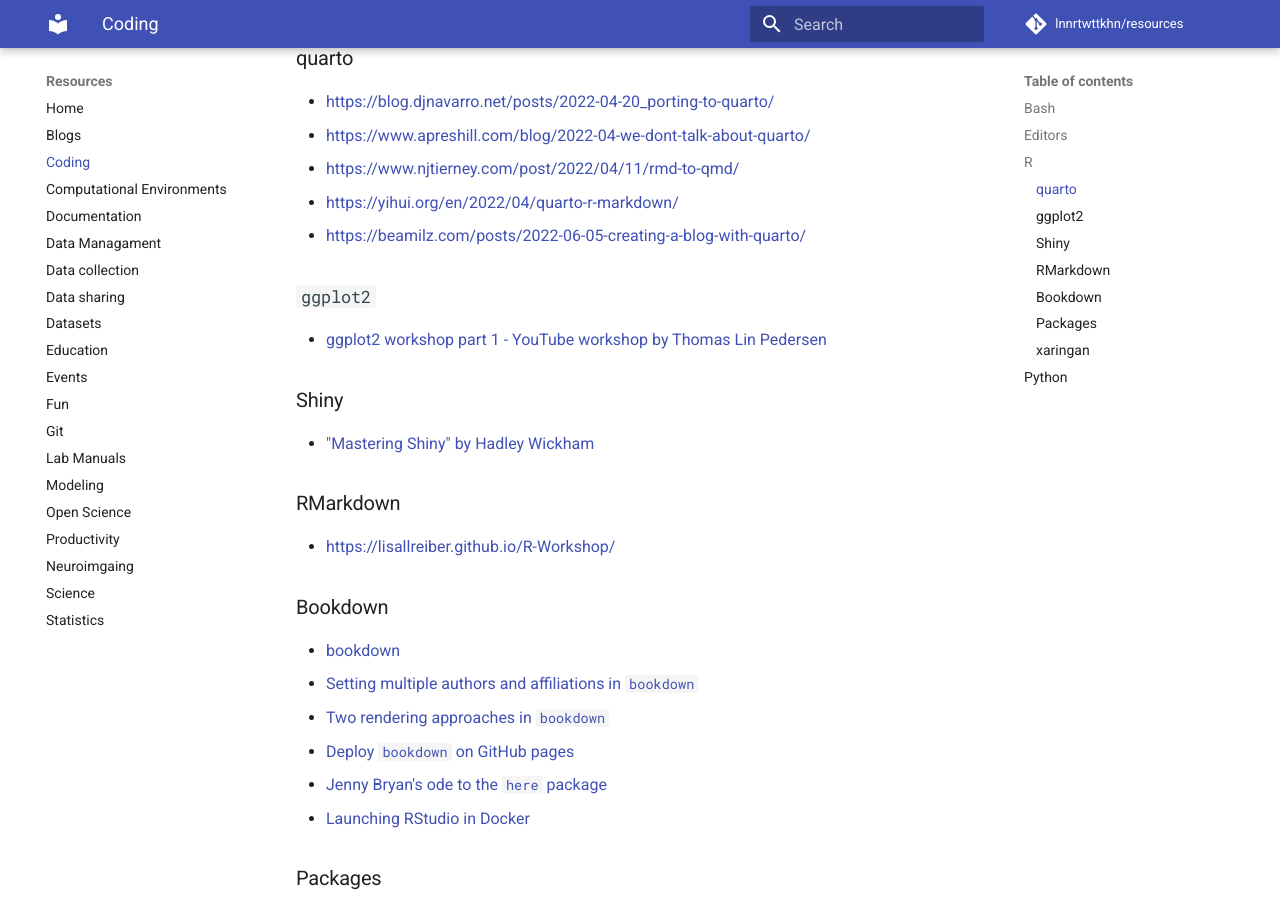
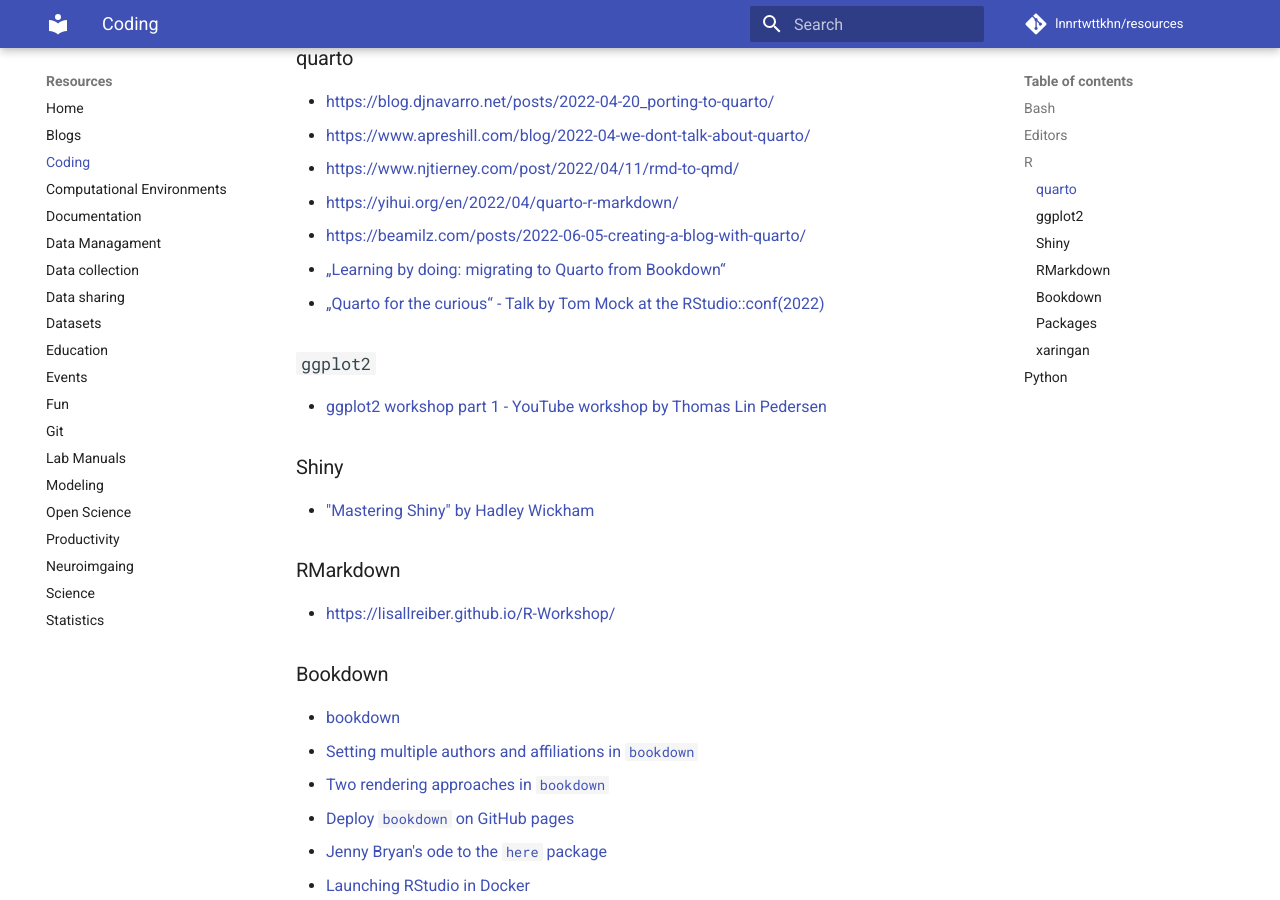
Before and after one commit to lnnrtwttkhn/resources, an MkDocs documentation site: the page built from docs/coding.md, in a window 1280 px wide and 900 px high, scrolled down 488 px. Built offline with MkDocs 1.6.1 and Material for MkDocs 9.7.7, drawn with Linux system fonts in a browser that asks for light colours; comment, search, counter and statistics services are not loaded.

Commit message:
add quarto links

```diff
--- a/docs/coding.md
+++ b/docs/coding.md
@@ -19,6 +19,8 @@
 - https://www.njtierney.com/post/2022/04/11/rmd-to-qmd/
 - https://yihui.org/en/2022/04/quarto-r-markdown/
 - https://beamilz.com/posts/2022-06-05-creating-a-blog-with-quarto/
+- [„Learning by doing: migrating to Quarto from Bookdown“](https://www.openscapes.org/blog/2022/07/21/quarto-migrate/)
+- [„Quarto for the curious“ - Talk by Tom Mock at the RStudio::conf(2022)](https://rstudioconf2022.sched.com/event/11iZa/quarto-for-the-curious)
 
 ### `ggplot2`
 
```
